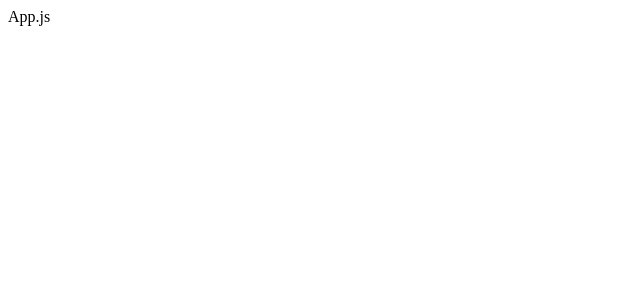
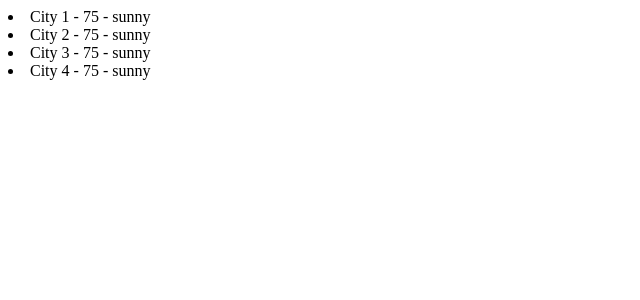
Before and after one commit to wsiewert/PenrodWeather, a React (Create React App) app: page / in a window 1280 px wide. Shown: the top 300 px of the page, without its empty margins (0-640 px from the left). Built offline with nearby package versions, Linux system fonts and the light colour scheme.

Commit message:
Add Display for city weather

```diff
--- a/src/App.js
+++ b/src/App.js
@@ -1,17 +1,47 @@
 import React, { Component } from 'react';
-import WeatherCard from './components/WeatherCard'
+import Weather from './components/Weather'
 import './App.css';
 
 class App extends Component {
 
+	constructor(){
+		super();
+		this.state = {
+			weather: []
+		}
+	}
+
 	componentWillMount() {
-
+		this.setState({
+			weather: [
+				{
+					city: "City 1",
+					temperature: 75,
+					forecast: "sunny"
+				},
+				{
+					city: "City 2",
+					temperature: 75,
+					forecast: "sunny"
+				},
+				{
+					city: "City 3",
+					temperature: 75,
+					forecast: "sunny"
+				},
+				{
+					city: "City 4",
+					temperature: 75,
+					forecast: "sunny"
+				}
+			]
+		});
 	}
 
 	render() {
 		return (
 			<div className="App">
-				App.js
+				< Weather weather = {this.state.weather}/>
       		</div>
 		);
 	}
--- a/src/components/Weather.js
+++ b/src/components/Weather.js
@@ -1,10 +1,20 @@
 import React, { Component } from 'react';
+import WeatherCard from './WeatherCard';
 
 class Weather extends Component {
 	render() {
+        let weatherCards;
+        if(this.props.weather){
+            weatherCards = this.props.weather.map( weather => {
+                // console.log(weatherCard);
+                return (
+                    < WeatherCard key = {weather.city} weather = {weather}/>
+                );
+            });
+        }
 		return (
 			<div className="Weather">
-				Weather
+				{weatherCards}
             </div>
 		);
 	}
--- a/src/components/WeatherCard.js
+++ b/src/components/WeatherCard.js
@@ -3,9 +3,9 @@ import React, { Component } from 'react';
 class WeatherCard extends Component {
 	render() {
 		return (
-			<div className="WeatherCard">
-				Weather Card
-      		</div>
+			<li className="WeatherCard">
+				{this.props.weather.city} - {this.props.weather.temperature} - {this.props.weather.forecast}
+      		</li>
 		);
 	}
 }
```
